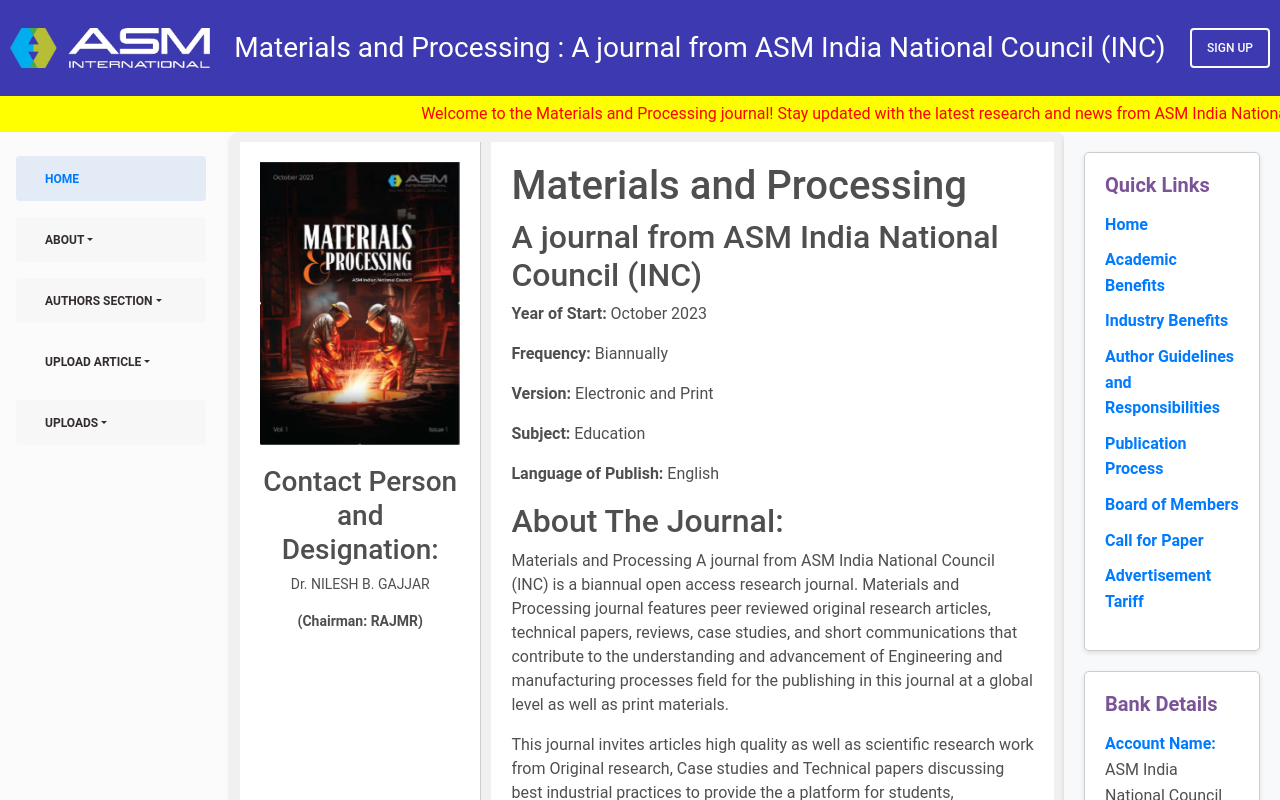
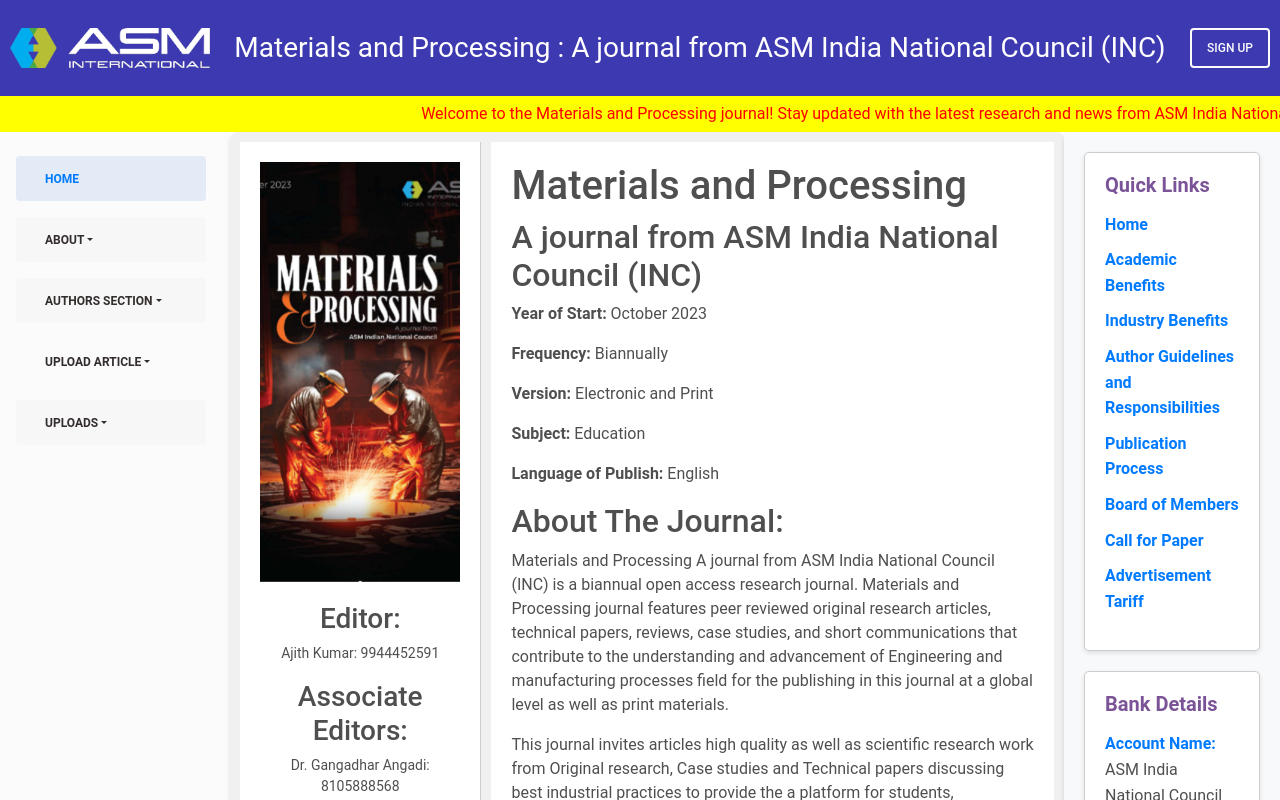
Before and after one commit to VishalBhat07/journal-website, a React (Vite) app in the folder frontend/: page / in a window 1280 px wide. Shown: the top 800 px of the page. Built offline with nearby package versions, Linux system fonts and the light colour scheme; no server answers.

Commit message:
Fix: carousel fixed height

```diff
--- /dev/null
+++ b/frontend/src/components/ImageCarousel/ImageCarousel.css
@@ -0,0 +1,7 @@
+/* ImageCarousel.css */
+
+.carousel-image {
+    height: 420px;
+    object-fit: cover;
+    width: auto;
+  }
--- a/frontend/src/components/ImageCarousel/ImageCarousel.jsx
+++ b/frontend/src/components/ImageCarousel/ImageCarousel.jsx
@@ -1,16 +1,17 @@
 import React from 'react';
 import image1 from "../../assets/vol1issue1.png";
 import image2 from "../../assets/vol1issue2.png";
+import './ImageCarousel.css'; // Import the CSS file
 
 const ImageCarousel = () => {
   return (
     <div className="carousel slide carousel-fade" data-bs-ride="carousel">
       <div className="carousel-inner">
-        <div className="carousel-item active"  data-bs-interval="5000">
-          <img src={image1} className="d-block w-100" alt="vol1issue1" />
+        <div className="carousel-item active" data-bs-interval="5000">
+          <img src={image1} className="d-block w-100 carousel-image" alt="vol1issue1" />
         </div>
-        <div className="carousel-item"  data-bs-interval="5000">
-          <img src={image2} className="d-block w-100" alt="vol2issue2" />
+        <div className="carousel-item" data-bs-interval="5000">
+          <img src={image2} className="d-block w-100 carousel-image" alt="vol2issue2" />
         </div>
       </div>
     </div>
--- a/frontend/src/components/JournalCard/JournalCard.jsx
+++ b/frontend/src/components/JournalCard/JournalCard.jsx
@@ -6,15 +6,18 @@
   return (
     <div className="hero-container">
       <div className="left-column">
-        <ImageCarousel/>
+        <ImageCarousel />
         <div className="contact-details">
-          <h3>Contact Person and Designation:</h3>
-          <p>Dr. NILESH B. GAJJAR</p>
-          <p>
-            <strong>(Chairman: RAJMR)</strong>
-          </p>
+          <h3>Editor:</h3>
+          <p>Ajith Kumar: 9944452591</p>
+
+          <h3>Associate Editors:</h3>
+          <p>Dr. Gangadhar Angadi: 8105888568</p>
+          <p>Dr. Nataraj J R: 9901150505</p>
         </div>
       </div>
+
+
 
       <div className="right-column">
         <h1>Materials and Processing</h1>
```
Also changed, not shown: frontend/src/assets/vol1issue1.png, frontend/src/assets/vol1issue2.png.
